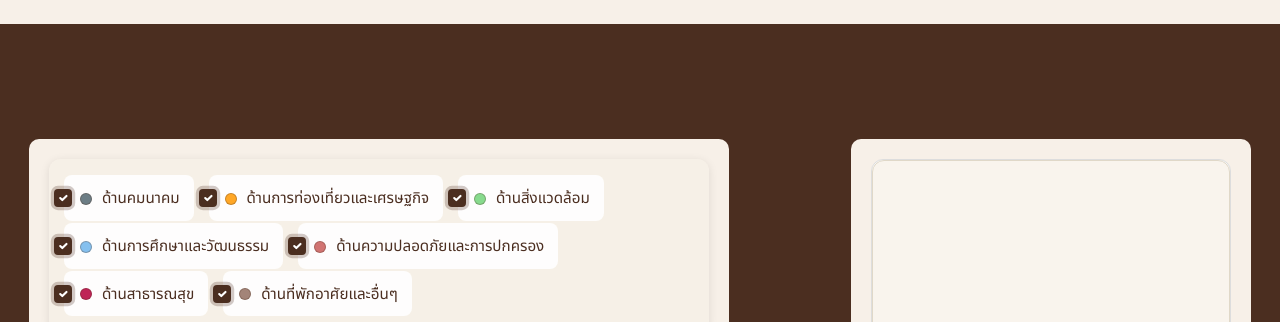
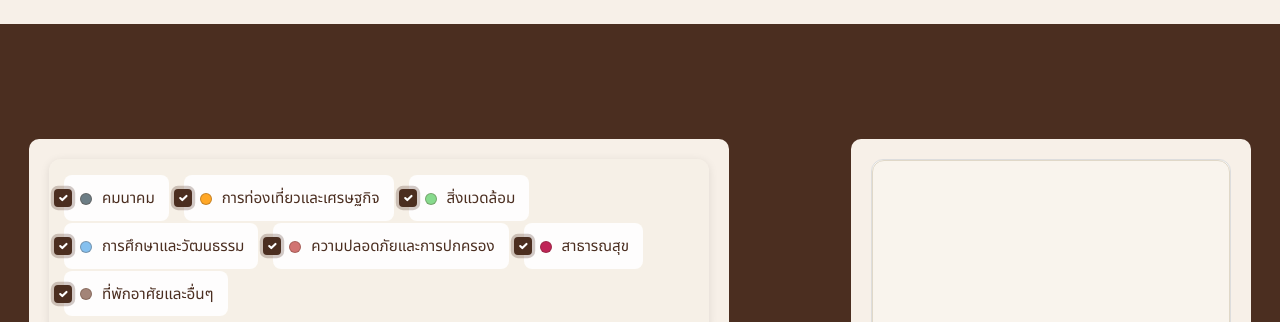
Before and after one commit to dookda/cmu_499_fai_svi, a website built with Vite: page nodejs/www/page01.html in a window 1280 px wide. Shown: the part 237-559 px from the top of the page. Built offline with nearby package versions, Linux system fonts and the light colour scheme; no server answers; a web font is replaced by a local one.

Commit message:
remove ด้าน

```diff
--- a/nodejs/www/page01.html
+++ b/nodejs/www/page01.html
@@ -53,7 +53,7 @@
                         <input class="form-check-input" type="checkbox" id="TRN" checked>
                         <label class="form-check-label" for="TRN">
                             <span class="color-indicator" style="background-color: #6c7d85;"></span>
-                            ด้านคมนาคม
+                            คมนาคม
                         </label>
                     </div>
 
@@ -61,7 +61,7 @@
                         <input class="form-check-input" type="checkbox" id="TEC" checked>
                         <label class="form-check-label" for="TEC">
                             <span class="color-indicator" style="background-color: #FFA726;"></span>
-                            ด้านการท่องเที่ยวและเศรษฐกิจ
+                            การท่องเที่ยวและเศรษฐกิจ
                         </label>
                     </div>
 
@@ -69,7 +69,7 @@
                         <input class="form-check-input" type="checkbox" id="ENV" checked>
                         <label class="form-check-label" for="ENV">
                             <span class="color-indicator" style="background-color: #87da8d;"></span>
-                            ด้านสิ่งแวดล้อม
+                            สิ่งแวดล้อม
                         </label>
                     </div>
 
@@ -77,7 +77,7 @@
                         <input class="form-check-input" type="checkbox" id="EDC" checked>
                         <label class="form-check-label" for="EDC">
                             <span class="color-indicator" style="background-color: #85c0ef;"></span>
-                            ด้านการศึกษาและวัฒนธรรม
+                            การศึกษาและวัฒนธรรม
                         </label>
                     </div>
 
@@ -85,7 +85,7 @@
                         <input class="form-check-input" type="checkbox" id="PSG" checked>
                         <label class="form-check-label" for="PSG">
                             <span class="color-indicator" style="background-color: #d17472;"></span>
-                            ด้านความปลอดภัยและการปกครอง
+                            ความปลอดภัยและการปกครอง
                         </label>
                     </div>
 
@@ -93,7 +93,7 @@
                         <input class="form-check-input" type="checkbox" id="HLT" checked>
                         <label class="form-check-label" for="HLT">
                             <span class="color-indicator" style="background-color: #bf2457;"></span>
-                            ด้านสาธารณสุข
+                            สาธารณสุข
                         </label>
                     </div>
 
@@ -101,7 +101,7 @@
                         <input class="form-check-input" type="checkbox" id="RES" checked>
                         <label class="form-check-label" for="RES">
                             <span class="color-indicator" style="background-color: #a38478;"></span>
-                            ด้านที่พักอาศัยและอื่นๆ
+                            ที่พักอาศัยและอื่นๆ
                         </label>
                     </div>
                 </div>
```
